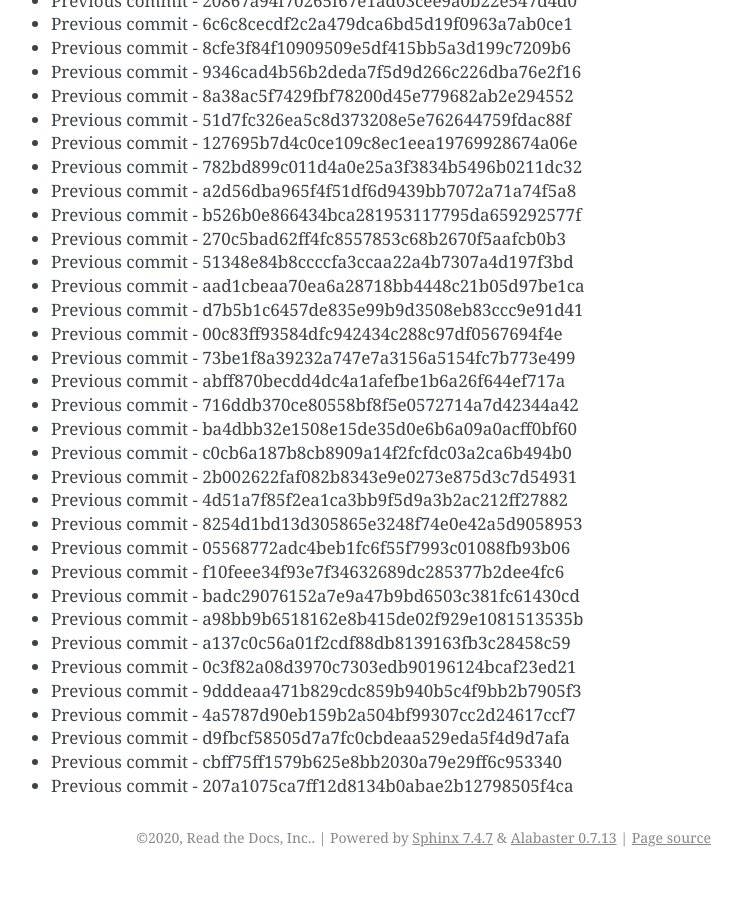
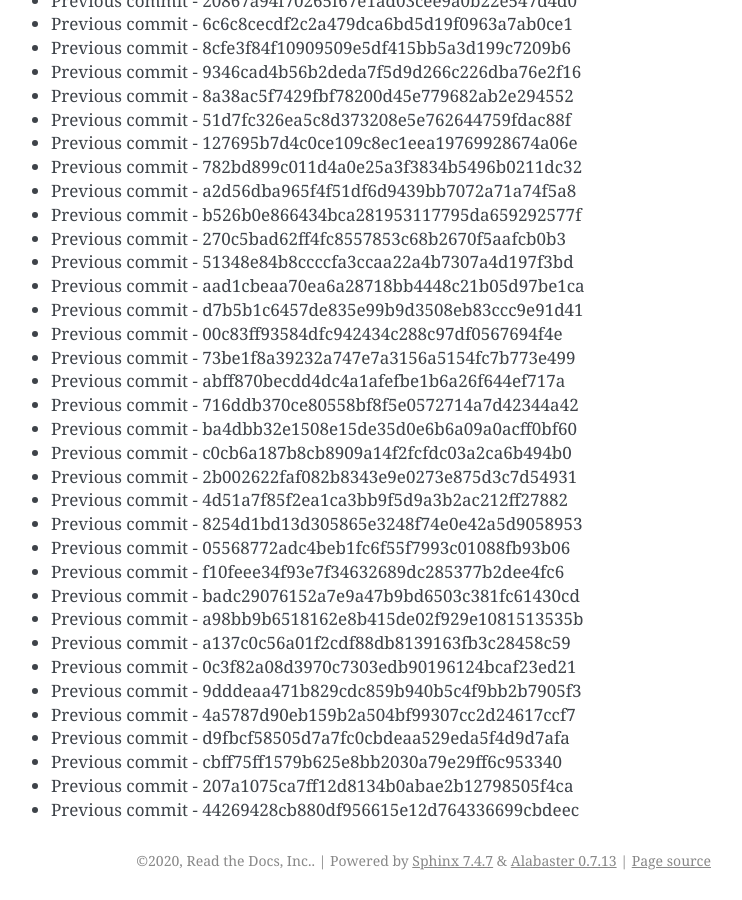
Before and after one commit to readthedocs/rtd-git-stresstest, a Sphinx documentation site: the page built from docs/updates.rst, in a window 1280 px wide and 900 px high, scrolled down 103743 px. Shown: the whole window, without its empty margins (399-1141 px from the left). Built offline with Sphinx 7.4.7, drawn with Linux system fonts in a browser that asks for light colours; before the commit the page ends 104620 px from its top, so only the background shows below that.

Commit message:
Generating commit from previous: 44269428cb880df956615e12d764336699cbdeec

```diff
--- a/docs/updates.rst
+++ b/docs/updates.rst
@@ -4391,3 +4391,4 @@ It can be tested for any performance characteristics.
 * Previous commit - d9fbcf58505d7a7fc0cbdeaa529eda5f4d9d7afa
 * Previous commit - cbff75ff1579b625e8bb2030a79e29ff6c953340
 * Previous commit - 207a1075ca7ff12d8134b0abae2b12798505f4ca
+* Previous commit - 44269428cb880df956615e12d764336699cbdeec
```
